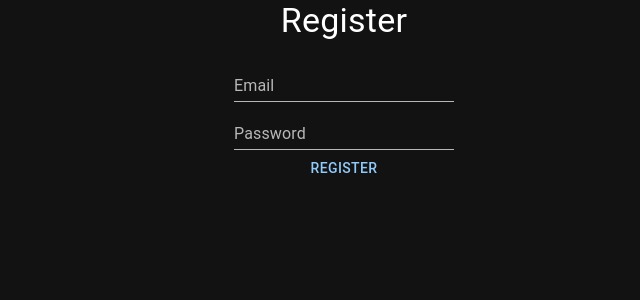
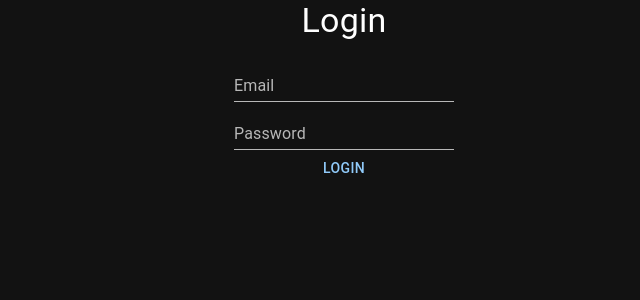
Before and after one commit to stefansavic23/smart-resume-analyzer-generator, a React (Vite) app in the folder frontend/: page / in a window 1280 px wide. Shown: the top 300 px of the page, without its empty margins (296-936 px from the left). Built offline with nearby package versions, Linux system fonts and the light colour scheme.

Commit message:
installing cors and fixing RegisterLogin component

```diff
--- a/frontend/src/App.jsx
+++ b/frontend/src/App.jsx
@@ -4,7 +4,7 @@ import RegisterLogin from './components/RegisterLogin.jsx'
 function App() {
   return (
     <>
-      <RegisterLogin title="Register" action="/register" btn="Register" />
+      <RegisterLogin title="Login" action="/login" btn="Login" />
     </>
   )
 }
--- a/frontend/src/components/RegisterLogin.jsx
+++ b/frontend/src/components/RegisterLogin.jsx
@@ -34,10 +34,7 @@ const RegisterLogin = (props) => {
     const handleSubmit = async(e) => {
         e.preventDefault()
 
-        const user = { email, password }
-        console.log(user);
-
-        await axios.post("http://localhost:3000/register", {
+        await axios.post(`http://localhost:3000${props.action}`, {
             email: JSON.stringify(email),
             password: JSON.stringify(password)
         }).then((response) => {
@@ -54,7 +51,7 @@ const RegisterLogin = (props) => {
                 <Typography variant="h4" gutterBottom>
                     {props.title}
                 </Typography>
-                <form maxWidth={"md"} spacing={4} onSubmit={handleSubmit}>
+                <form spacing={4} onSubmit={handleSubmit}>
                     <Grid size={6} display="flex" justifyContent="center" alignItems="center">
                         <TextField value={email} onChange={(event) => setEmailValue(event.target.value)} id="standard-basic" label="Email" variant="standard" />
                     </Grid>
```
